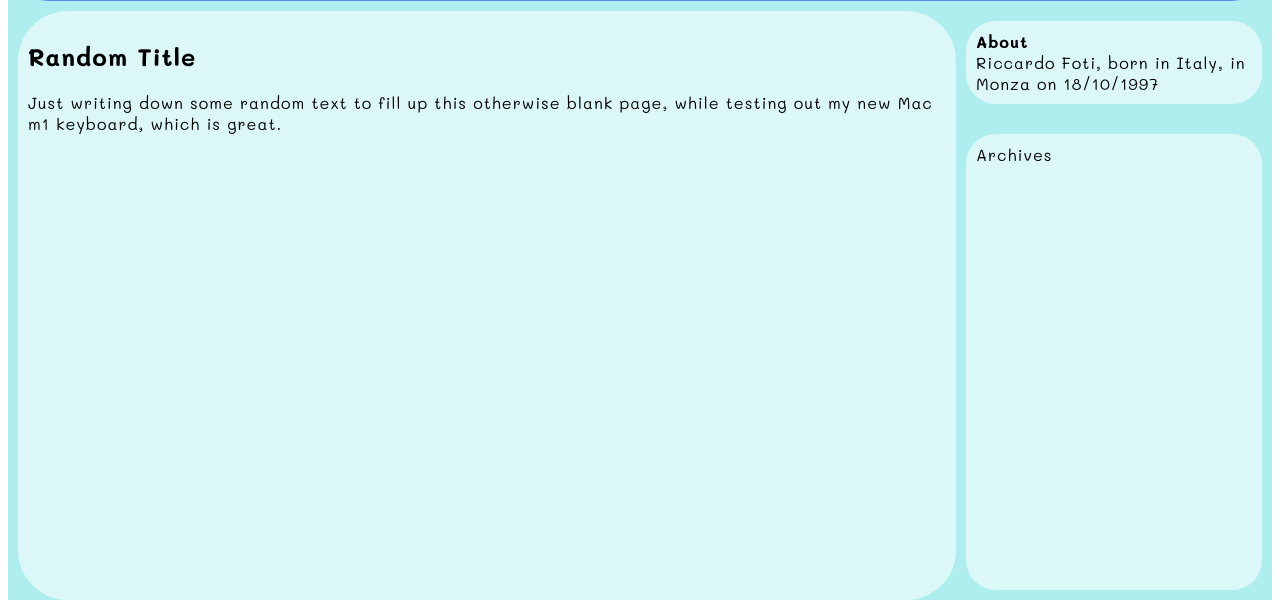
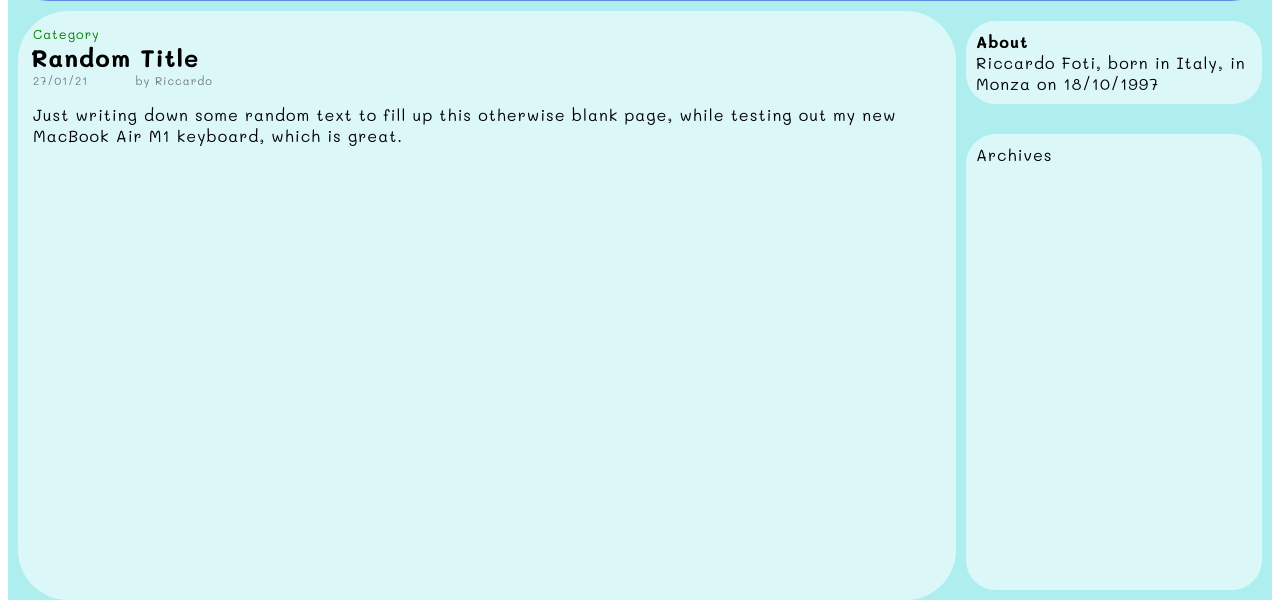
Before and after one commit to Piggun/Blog-project, a plain HTML site: page postOne.html in a window 1280 px wide. Shown: the part 133-733 px from the top of the page. Drawn offline with nearby package versions, Linux system fonts and the light colour scheme.

Commit message:
Added info box around header 2

```diff
--- a/css/postOne-style.css
+++ b/css/postOne-style.css
@@ -53,8 +53,33 @@ body{
 
 .content{
     grid-area: ct;
-    padding: 10px;
+    padding: 15px;
     background-color: rgba(255, 255, 255, 0.568);
     border-radius: 50px;
     margin-left: 10px;
 }
+
+
+.category{
+    color: green;
+    font-size: 0.8em;
+    /* border: 2px solid greenyellow; */
+}
+
+
+h2{
+    /* border: 2px solid brown; */
+    margin: auto;
+    margin-left: -2px;
+}
+
+
+.info{
+    width: 180px;
+    display: flex;
+    flex-direction: row;
+    justify-content: space-between;
+    font-size: 0.7em;
+    color: rgba(0,0,0,0.5);
+
+}
--- a/postOne.html
+++ b/postOne.html
@@ -15,9 +15,15 @@
                 <button id="search">Search</button>
             </div>
             <div class="content box">
+                <div class="category">Category</div>
                 <h2>Random Title</h2>
+                <div class="info">
+                    <div class="date">27/01/21</div>
+                    <div class="author">by Riccardo</div>
+                </div>
                 <article>
-                    <p>Just writing down some random text to fill up this otherwise blank page, while testing out my new Mac m1 keyboard, which is great.</p>
+                    <p>Just writing down some random text to fill up this otherwise blank page,
+                         while testing out my new MacBook Air M1 keyboard, which is great.</p>
                 </article>
             </div>
             <div class="sidebar box">
```
